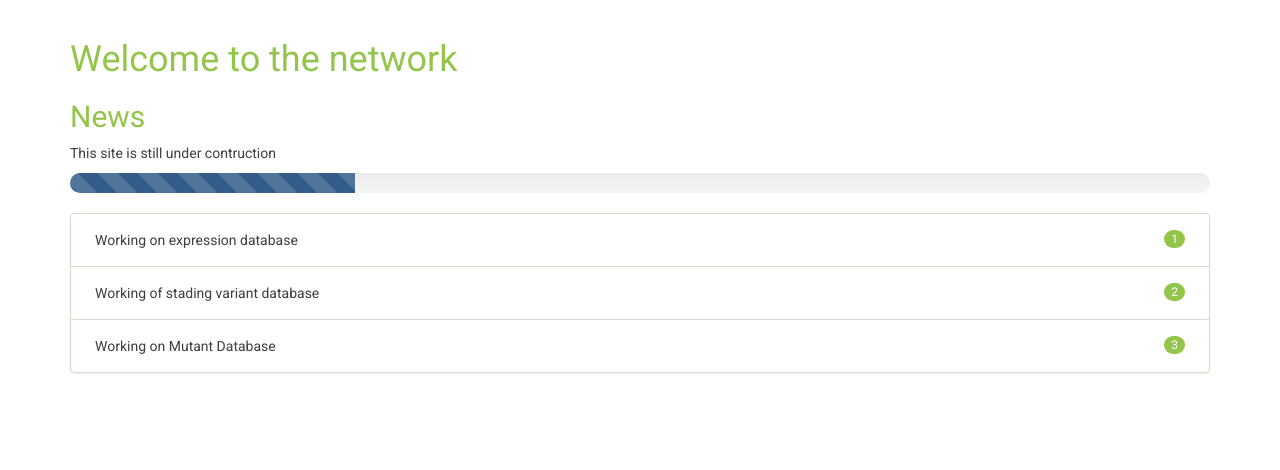
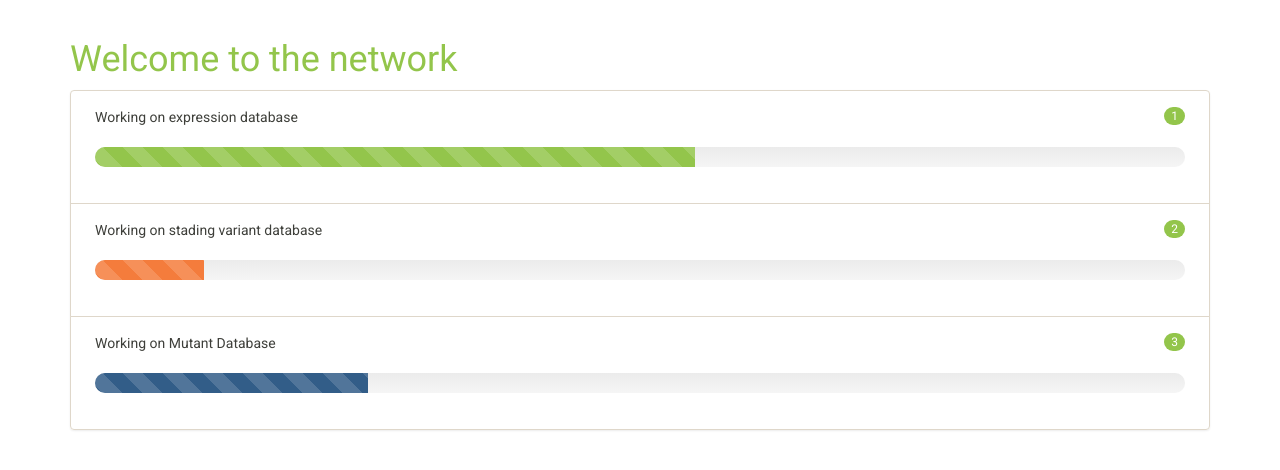
Before and after one commit to MeeshCompBio/SoyInformationNetwork, a Django app: page / in a window 1280 px wide. Shown: the part 64-534 px from the top of the page. Run offline with Django 3.2, Linux system fonts and the light colour scheme; some libraries are stand-ins or nearby versions.

Commit message:
update static

```diff
--- a/SOYIN/templates/SOYIN/index.html
+++ b/SOYIN/templates/SOYIN/index.html
@@ -1,6 +1,7 @@
 {% load staticfiles %}
-<link rel="stylesheet" href="//maxcdn.bootstrapcdn.com/bootstrap/3.2.0/css/bootstrap.min.css">
-<link rel="stylesheet" href="//maxcdn.bootstrapcdn.com/bootstrap/3.2.0/css/bootstrap-theme.min.css">
+<link rel="stylesheet" href="//maxcdn.bootstrapcdn.com/bootstrap/3.3.7/css/bootstrap.min.css">
+<link rel="stylesheet" href="//maxcdn.bootstrapcdn.com/bootstrap/3.3.7/css/bootstrap-theme.min.css">
+<!-- This is the Sandstone theme on bootswatch -->
 <link rel="stylesheet" href="{% static 'css/bootstrap.css' %}">
 
 <html>
@@ -48,26 +49,37 @@
         </div>
 
         <div>
-            <h2><a href="">News</a></h2>
-            <p>This site is still under contruction</p>
+        <ul class="list-group">
+          <li class="list-group-item">
+            <span class="badge">1</span>
+            Working on expression database
+          <br>
+          <br>
+            <div class="progress progress-striped active">
+            <div class="progress-bar progress-bar-success" style="width: 55%">
+            </div>
+            </div>
+          </li>
+
+          <li class="list-group-item">
+            <span class="badge">2</span>
+            Working on stading variant database
+          <br>
+          <br>
+            <div class="progress progress-striped active">
+            <div class="progress-bar progress-bar-warning" style="width: 10%">
+            </div>
+            </div>
+          </li>
+          <li class="list-group-item">
+            <span class="badge">3</span>
+            Working on Mutant Database
+          <br>
+          <br>
             <div class="progress progress-striped active">
             <div class="progress-bar" style="width: 25%">
             </div>
             </div>
-        </div>
-        <div>
-        <ul class="list-group">
-          <li class="list-group-item">
-            <span class="badge">1</span>
-            Working on expression database
-          </li>
-          <li class="list-group-item">
-            <span class="badge">2</span>
-            Working of stading variant database
-          </li>
-          <li class="list-group-item">
-            <span class="badge">3</span>
-            Working on Mutant Database
           </li>
         </ul>
     </div>
```
Also changed, not shown: SOYIN/templates/SOYIN/base.html (+4 -3 lines).
